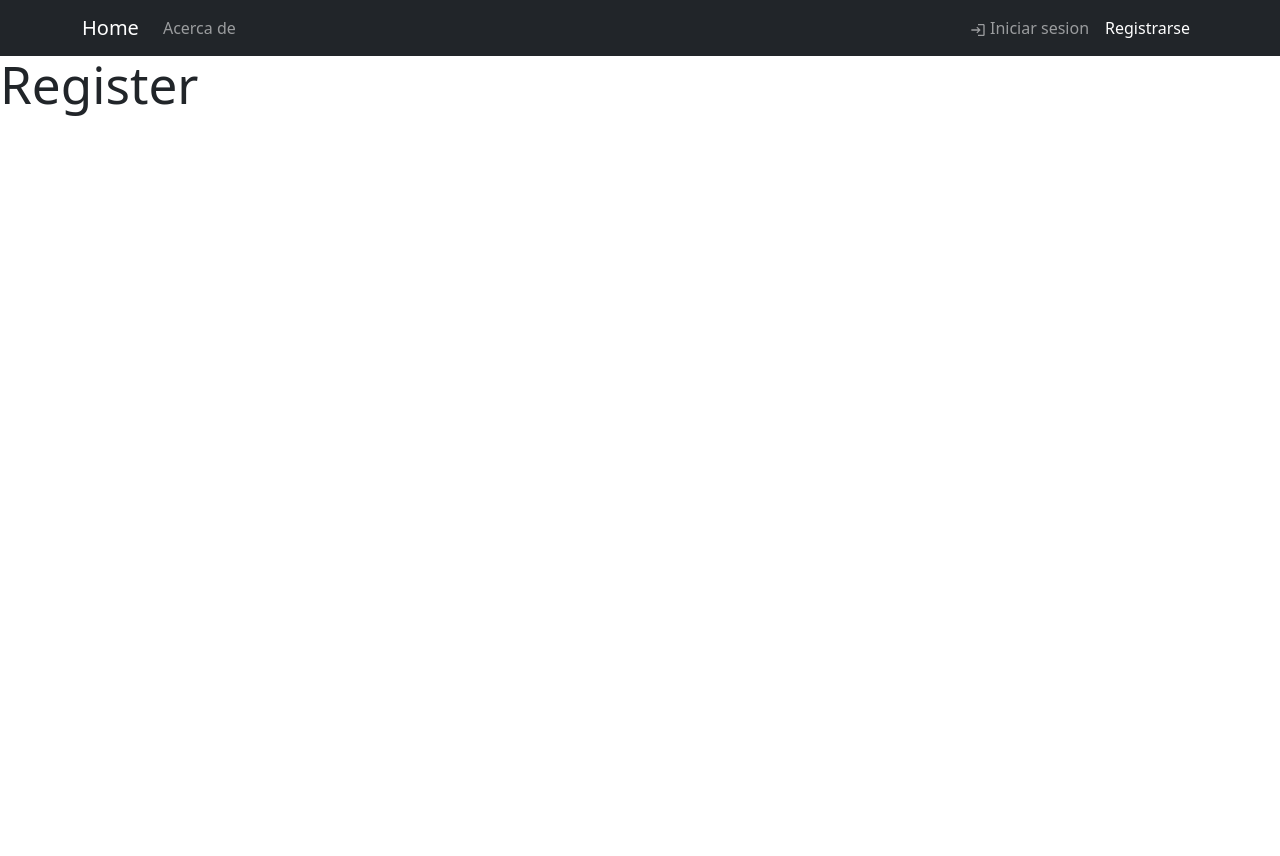
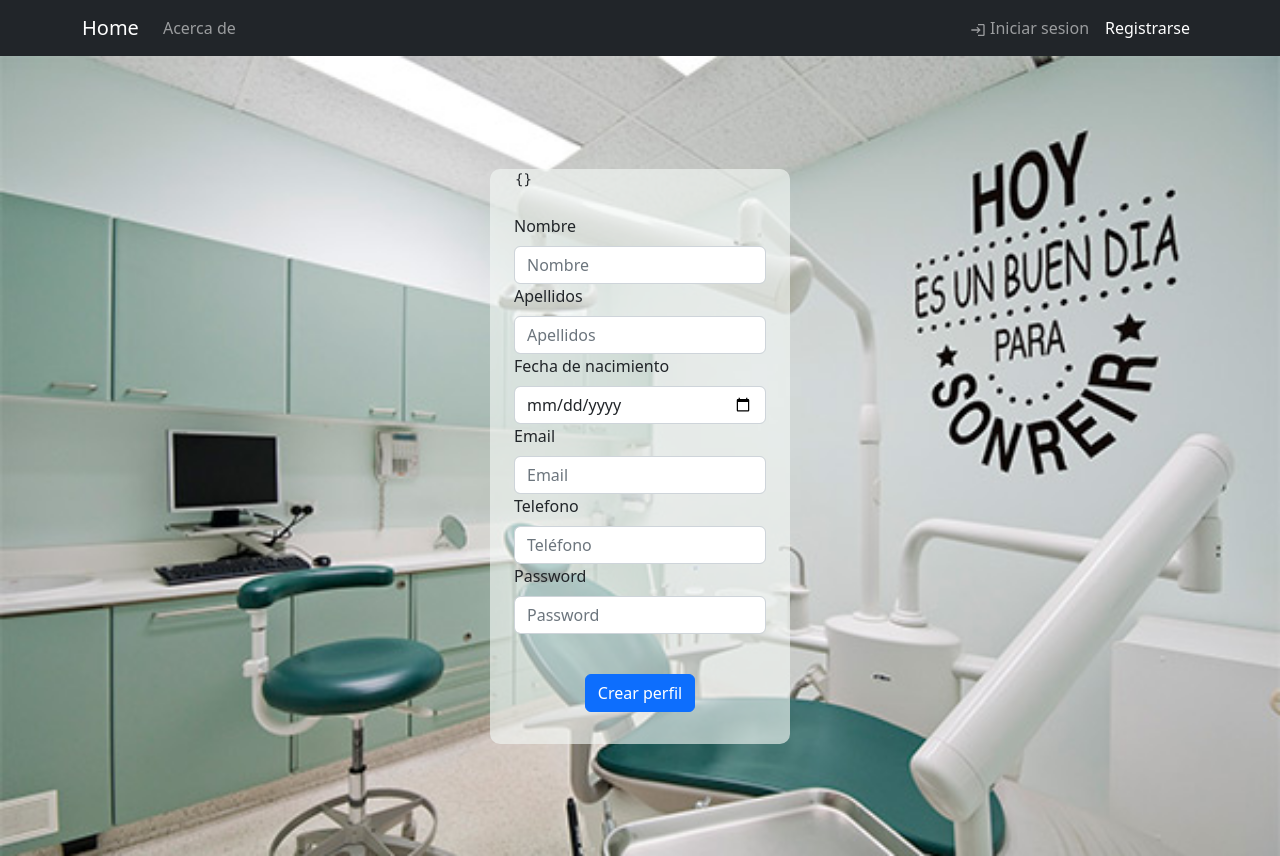
Before and after one commit to FranciscoCampana1/clinicDentalFrontend, a React (Vite) app: page /register in a window 1280 px wide. Before the commit the page ends 800 px from the top, so only its background shows below. Built offline with nearby package versions, Linux system fonts and the light colour scheme.

Commit message:
add service for register patients

```diff
--- a/src/_services/authService.js
+++ b/src/_services/authService.js
@@ -12,4 +12,22 @@ authService.login = async (credentials) => {
   return (await axios.post(global.BASE_URL + "/auth/login", body)).data;
 };
 
+authService.registerUser = async (userData) => {
+
+  const body = {
+    nombre: userData.nombre,
+    apellidos: userData.apellidos,
+    edad: userData.edad,
+    email: userData.email,
+    fecha_de_nacimiento: userData.fecha_de_nacimiento,
+    telefono: userData.telefono,
+    password: userData.password,
+  };
+
+
+  return (await axios.post(global.BASE_URL + `/auth/register/`, body))
+    .data;
+}
+
+
 export default authService
--- a/src/containers/login/Login.jsx
+++ b/src/containers/login/Login.jsx
@@ -7,8 +7,8 @@ import validator from "validator";
 
 export default function Login() {
    const initialFormValues = {
-      email: "alice@alice.com",
-      password: "12345678",
+      email: "campanafrancisco1@gmail.com",
+      password: "Francisco1",
    };
 
    // hooks
--- a/src/containers/register/Register.jsx
+++ b/src/containers/register/Register.jsx
@@ -1,11 +1,90 @@
-import React from 'react'
+import React from "react";
+import { useState } from "react";
+import Form from "react-bootstrap/Form";
+import authService from "../../_services/authService";
+import Button from "react-bootstrap/Button";
+
+
 
 export default function Register() {
+  const [formValues, setFormValues] = useState({});
+
+  const handleChange = (e) => {
+    const { name, value } = e.target;
+    setFormValues({
+      ...formValues,
+      [name]: value, // key: value
+    });
+  };
+  const handleSubmit = () => {
+    registerUser(formValues);
+  };
+  const registerUser = async (body) => {
+    const response = await authService.registerUser(body);
+  };
+
   return (
-    <div>
-        <h1>
-            Register
-        </h1>
+    <div className="perfil-formulario">
+      <div className="formulario">
+        <Form onSubmit={handleSubmit} className="padreBtn">
+        <pre style={{ textAlign: "left", width: "250px", margin: "auto" }}>
+            {JSON.stringify(formValues, null, 2)}
+         </pre>
+          <Form.Group className="mb-3  rounded p-4 inputForm">
+            <Form.Label>Nombre</Form.Label>
+            <Form.Control
+              type="text"
+              placeholder="Nombre "
+              name="nombre"
+              value={formValues.nombre}
+              onChange={handleChange}
+            />
+            <Form.Label>Apellidos</Form.Label>
+            <Form.Control
+              type="text"
+              placeholder="Apellidos "
+              name="apellidos"
+              value={formValues.apellidos}
+              onChange={handleChange}
+            />
+            <Form.Label>Fecha de nacimiento</Form.Label>
+            <Form.Control
+              type="date"
+              placeholder="fecha de nacimiento "
+              name="fecha_de_nacimiento"
+              value={formValues.fecha_de_nacimiento}
+              onChange={handleChange}
+            />
+            <Form.Label>Email</Form.Label>
+            <Form.Control
+              type="email"
+              placeholder="Email "
+              name="email"
+              value={formValues.email}
+              onChange={handleChange}
+            />
+            <Form.Label>Telefono</Form.Label>
+            <Form.Control
+              type="text"
+              placeholder="Teléfono "
+              name="telefono"
+              value={formValues.telefono}
+              onChange={handleChange}
+            />
+            <Form.Label>Password</Form.Label>
+            <Form.Control
+              type="password"
+              placeholder="Password"
+              name="password"
+              value={formValues.password}
+              onChange={handleChange}
+            />
+          </Form.Group>
+          <Button variant="primary" type="submit" className="buttonUpdate">
+            Crear perfil
+          </Button>
+        </Form>
+      </div>
     </div>
-  )
+  );
 }
```
Also changed, not shown: src/containers/citas/Citas.jsx (+0 -7 lines).
